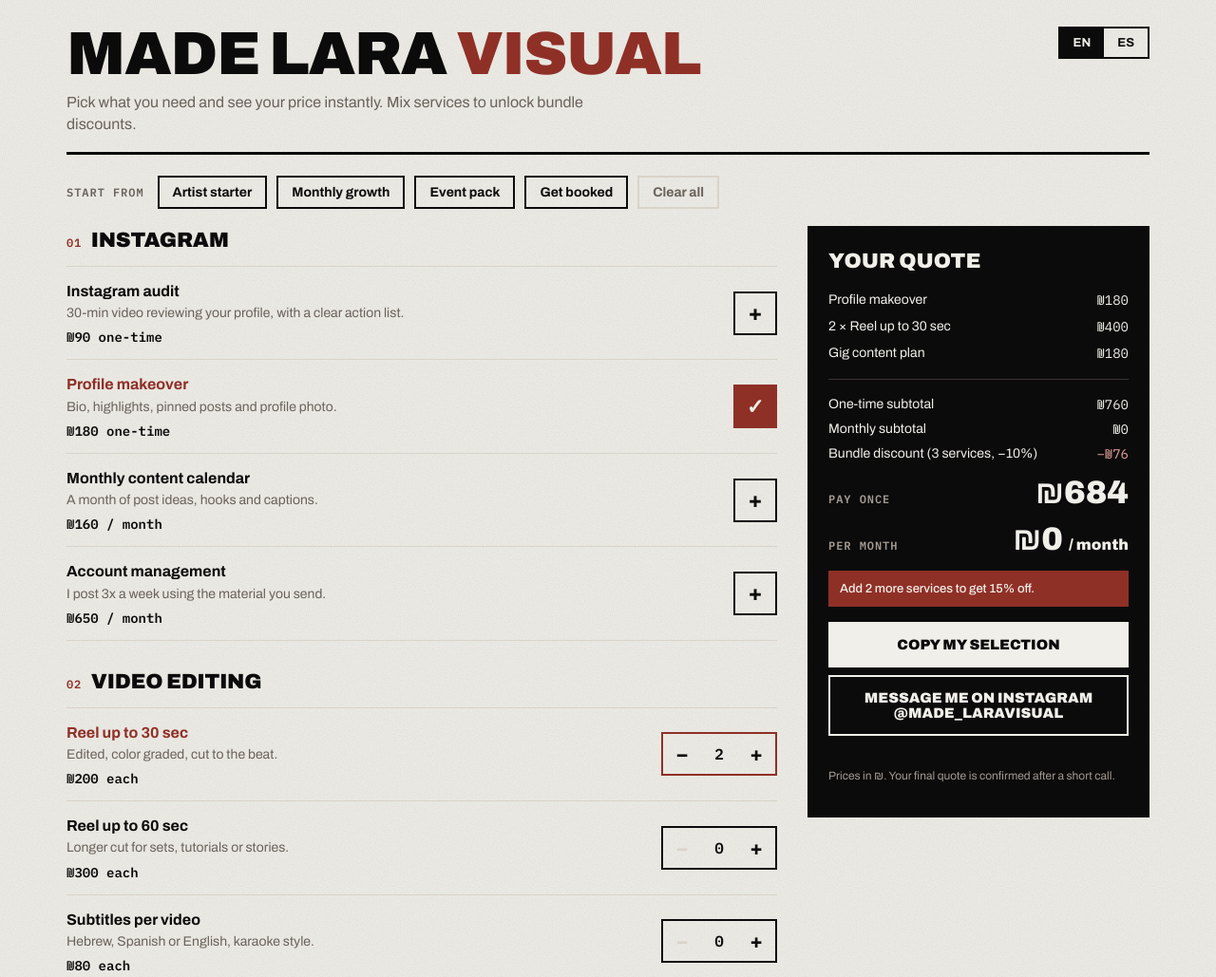
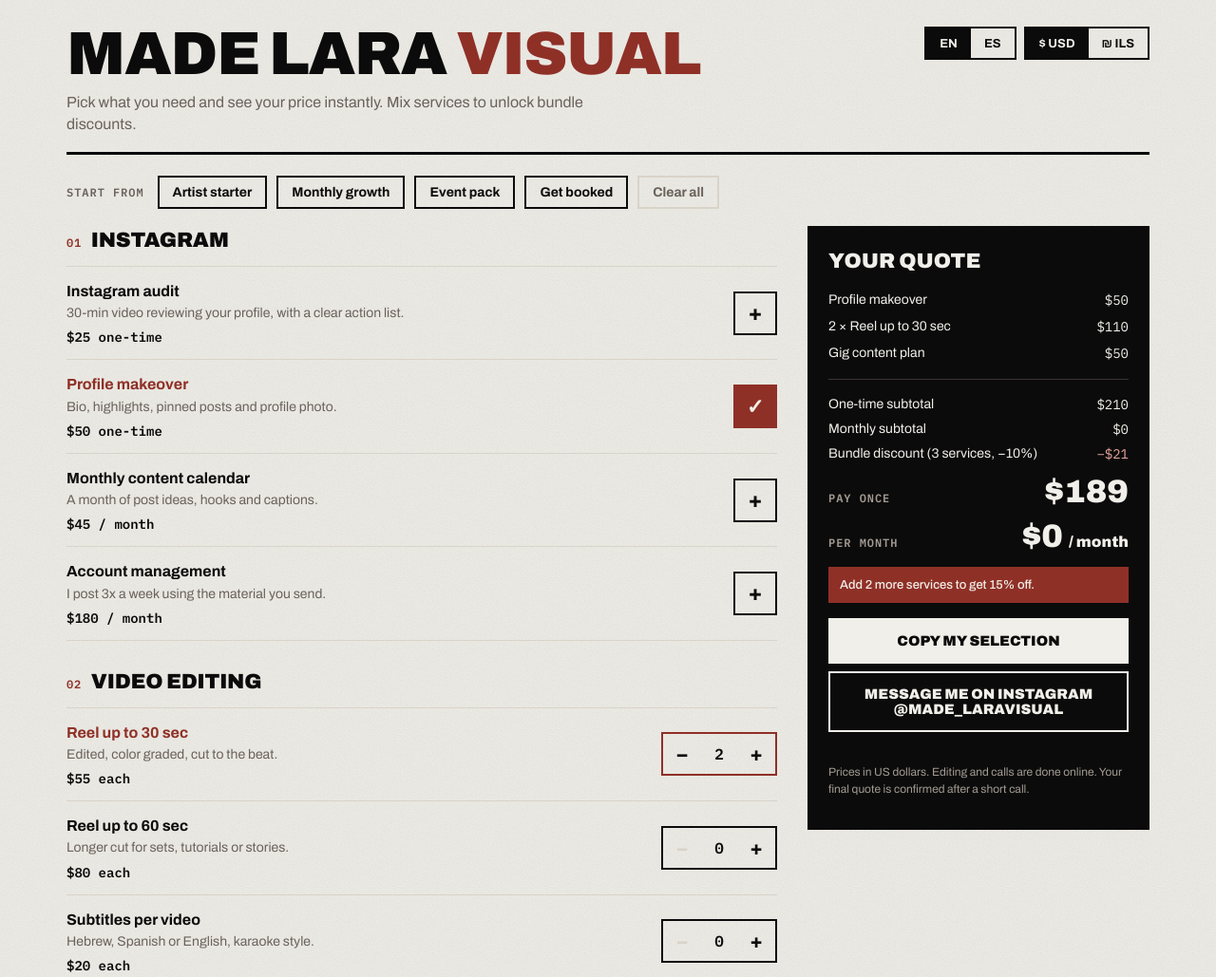
Before and after one commit to LaraZM/LaraZM.github.io, a plain HTML site: page servicios/index.html in a window 1280 px wide. Shown: the top 1029 px of the page at 95% size. Drawn offline with Linux system fonts and the light colour scheme.

Commit message:
Servicios: selector de moneda USD/ILS con precios en dólares
Co-Authored-By: Claude Opus 5.5 <noreply@anthropic.com>

```diff
--- a/servicios/index.html
+++ b/servicios/index.html
@@ -32,6 +32,7 @@ header{display:flex;justify-content:space-between;align-items:flex-start;gap:16p
 .brand{font-family:var(--display);font-weight:900;text-transform:uppercase;letter-spacing:-.02em;line-height:.9;font-size:clamp(34px,6vw,64px);margin:0;text-wrap:balance}
 .brand span{color:var(--red)}
 .sub{margin:10px 0 0;color:var(--muted);max-width:60ch}
+.controls{display:flex;gap:8px;flex-wrap:wrap}
 .lang{display:flex;border:2px solid var(--ink)}
 .lang button{font:700 13px var(--body);padding:8px 14px;background:transparent;border:0;cursor:pointer;color:var(--ink)}
 .lang button[aria-pressed="true"]{background:var(--ink);color:var(--paper)}
@@ -105,9 +106,15 @@ aside h2{font-family:var(--display);font-weight:900;text-transform:uppercase;fon
       <h1 class="brand">Made Lara <span>Visual</span></h1>
       <p class="sub" id="t-sub"></p>
     </div>
-    <div class="lang" role="group" aria-label="Language">
-      <button id="lang-en" type="button" aria-pressed="true">EN</button>
-      <button id="lang-es" type="button" aria-pressed="false">ES</button>
+    <div class="controls">
+      <div class="lang" role="group" aria-label="Language">
+        <button id="lang-en" type="button" aria-pressed="true">EN</button>
+        <button id="lang-es" type="button" aria-pressed="false">ES</button>
+      </div>
+      <div class="lang" role="group" aria-label="Currency">
+        <button id="cur-usd" type="button" aria-pressed="true">$ USD</button>
+        <button id="cur-ils" type="button" aria-pressed="false">₪ ILS</button>
+      </div>
     </div>
   </header>
 
@@ -137,33 +144,33 @@ aside h2{font-family:var(--display);font-weight:900;text-transform:uppercase;fon
 <div class="bar"><div class="t" id="barTotal"></div><a href="#quote" id="t-bar"></a></div>
 
 <script>
-/* ===== Edit prices here (₪). unit: "once" | "month". qty: true = can choose quantity ===== */
+/* ===== Edit prices here. price = ₪, usd = US dollars. unit: "once" | "month". qty: true = can choose quantity ===== */
 const SERVICES = [
   {cat:"ig", items:[
-    {id:"ig-audit", price:90, unit:"once", en:["Instagram audit","30-min video reviewing your profile, with a clear action list."], es:["Auditoría de Instagram","Video de 30 min revisando tu perfil, con lista de acciones."]},
-    {id:"ig-makeover", price:180, unit:"once", en:["Profile makeover","Bio, highlights, pinned posts and profile photo."], es:["Makeover de perfil","Bio, highlights, posts fijados y foto de perfil."]},
-    {id:"ig-calendar", price:160, unit:"month", en:["Monthly content calendar","A month of post ideas, hooks and captions."], es:["Calendario mensual","Un mes de ideas, hooks y captions."]},
-    {id:"ig-manage", price:650, unit:"month", en:["Account management","I post 3x a week using the material you send."], es:["Gestión de la cuenta","Publico 3 veces por semana con el material que me envíes."]}
+    {id:"ig-audit", price:90, usd:25, unit:"once", en:["Instagram audit","30-min video reviewing your profile, with a clear action list."], es:["Auditoría de Instagram","Video de 30 min revisando tu perfil, con lista de acciones."]},
+    {id:"ig-makeover", price:180, usd:50, unit:"once", en:["Profile makeover","Bio, highlights, pinned posts and profile photo."], es:["Makeover de perfil","Bio, highlights, posts fijados y foto de perfil."]},
+    {id:"ig-calendar", price:160, usd:45, unit:"month", en:["Monthly content calendar","A month of post ideas, hooks and captions."], es:["Calendario mensual","Un mes de ideas, hooks y captions."]},
+    {id:"ig-manage", price:650, usd:180, unit:"month", en:["Account management","I post 3x a week using the material you send."], es:["Gestión de la cuenta","Publico 3 veces por semana con el material que me envíes."]}
   ]},
   {cat:"video", items:[
-    {id:"reel30", price:200, unit:"once", qty:true, video:true, en:["Reel up to 30 sec","Edited, color graded, cut to the beat."], es:["Reel de hasta 30 seg","Editado, con color y cortado al beat."]},
-    {id:"reel60", price:300, unit:"once", qty:true, video:true, en:["Reel up to 60 sec","Longer cut for sets, tutorials or stories."], es:["Reel de hasta 60 seg","Corte más largo para sets, tutoriales o historias."]},
-    {id:"subs", price:80, unit:"once", qty:true, video:true, en:["Subtitles per video","Hebrew, Spanish or English, karaoke style."], es:["Subtítulos por video","Hebreo, español o inglés, estilo karaoke."]},
-    {id:"aftermovie", price:700, unit:"once", qty:true, video:true, en:["Event aftermovie","1–2 min film from your event footage."], es:["Aftermovie de evento","Video de 1–2 min con el material de tu evento."]}
+    {id:"reel30", price:200, usd:55, unit:"once", qty:true, video:true, en:["Reel up to 30 sec","Edited, color graded, cut to the beat."], es:["Reel de hasta 30 seg","Editado, con color y cortado al beat."]},
+    {id:"reel60", price:300, usd:80, unit:"once", qty:true, video:true, en:["Reel up to 60 sec","Longer cut for sets, tutorials or stories."], es:["Reel de hasta 60 seg","Corte más largo para sets, tutoriales o historias."]},
+    {id:"subs", price:80, usd:20, unit:"once", qty:true, video:true, en:["Subtitles per video","Hebrew, Spanish or English, karaoke style."], es:["Subtítulos por video","Hebreo, español o inglés, estilo karaoke."]},
+    {id:"aftermovie", price:700, usd:190, unit:"once", qty:true, video:true, en:["Event aftermovie","1–2 min film from your event footage."], es:["Aftermovie de evento","Video de 1–2 min con el material de tu evento."]}
   ]},
   {cat:"photo", items:[
-    {id:"retouch", price:15, unit:"once", qty:true, step:10, en:["Photo retouching","Per photo, sold in sets of 10."], es:["Retoque de fotos","Por foto, en sets de 10."]},
-    {id:"presets", price:69, unit:"once", en:["Club Light presets","15 Lightroom presets made for dark venues."], es:["Presets Club Light","15 presets de Lightroom para lugares oscuros."]}
+    {id:"retouch", price:15, usd:4, unit:"once", qty:true, step:10, en:["Photo retouching","Per photo, sold in sets of 10."], es:["Retoque de fotos","Por foto, en sets de 10."]},
+    {id:"presets", price:69, usd:19, unit:"once", en:["Club Light presets","15 Lightroom presets made for dark venues."], es:["Presets Club Light","15 presets de Lightroom para lugares oscuros."]}
   ]},
   {cat:"coach", items:[
-    {id:"gigplan", price:180, unit:"once", en:["Gig content plan","30-min call: shot list, who films, 3 posts planned."], es:["Plan de contenido para tu gig","Llamada de 30 min: lista de tomas, quién filma, 3 posts planeados."]},
-    {id:"creative", price:350, unit:"once", en:["Creative direction session","60-min call plus a moodboard for your image."], es:["Sesión de dirección creativa","Llamada de 60 min más un moodboard de tu imagen."]},
-    {id:"lesson", price:180, unit:"once", qty:true, en:["1:1 editing lesson","60 min of CapCut, DaVinci or Lightroom."], es:["Clase de edición 1:1","60 min de CapCut, DaVinci o Lightroom."]},
-    {id:"club", price:300, unit:"month", en:["Content Club","Monthly group call plus feedback on WhatsApp."], es:["Club de Contenido","Llamada grupal mensual más feedback por WhatsApp."]}
+    {id:"gigplan", price:180, usd:50, unit:"once", en:["Gig content plan","30-min call: shot list, who films, 3 posts planned."], es:["Plan de contenido para tu gig","Llamada de 30 min: lista de tomas, quién filma, 3 posts planeados."]},
+    {id:"creative", price:350, usd:95, unit:"once", en:["Creative direction session","60-min call plus a moodboard for your image."], es:["Sesión de dirección creativa","Llamada de 60 min más un moodboard de tu imagen."]},
+    {id:"lesson", price:180, usd:50, unit:"once", qty:true, en:["1:1 editing lesson","60 min of CapCut, DaVinci or Lightroom."], es:["Clase de edición 1:1","60 min de CapCut, DaVinci o Lightroom."]},
+    {id:"club", price:300, usd:80, unit:"month", en:["Content Club","Monthly group call plus feedback on WhatsApp."], es:["Club de Contenido","Llamada grupal mensual más feedback por WhatsApp."]}
   ]},
   {cat:"brand", items:[
-    {id:"epk", price:450, unit:"once", en:["EPK press kit","One-page kit to get booked: bio, photos, links, rider."], es:["Press kit (EPK)","Kit de una página para conseguir fechas: bio, fotos, links, rider."]},
-    {id:"brandboard", price:450, unit:"once", en:["Mini brand board","Your colors, type and photo style in one page."], es:["Mini brand board","Tus colores, tipografía y estilo de fotos en una página."]}
+    {id:"epk", price:450, usd:120, unit:"once", en:["EPK press kit","One-page kit to get booked: bio, photos, links, rider."], es:["Press kit (EPK)","Kit de una página para conseguir fechas: bio, fotos, links, rider."]},
+    {id:"brandboard", price:450, usd:120, unit:"once", en:["Mini brand board","Your colors, type and photo style in one page."], es:["Mini brand board","Tus colores, tipografía y estilo de fotos en una página."]}
   ]}
 ];
 const PRESETS = [
@@ -174,42 +181,46 @@ const PRESETS = [
 ];
 const DISCOUNTS = [{min:5, pct:15},{min:3, pct:10}]; // by number of different services
 const EXPRESS_PCT = 25;
-const CLIP_PICK = {id:"clippick", price:40, unit:"once", qty:true, en:["Clip pick + hook & caption","I choose your best clips and write the hook and caption."], es:["Selección de clips + hook y caption","Elijo tus mejores clips y escribo el hook y el caption."]}; // added to video editing when 48h delivery is chosen
+const CLIP_PICK = {id:"clippick", price:40, usd:10, unit:"once", qty:true, en:["Clip pick + hook & caption","I choose your best clips and write the hook and caption."], es:["Selección de clips + hook y caption","Elijo tus mejores clips y escribo el hook y el caption."]}; // added to video editing when 48h delivery is chosen
 
 const T = {
   en:{sub:"Pick what you need and see your price instantly. Mix services to unlock bundle discounts.",
     presets:"Start from", clear:"Clear all", cats:{ig:"Instagram",video:"Video editing",photo:"Photo",coach:"Strategy & coaching",brand:"Brand"},
     once:"one-time", month:"/ month", each:"each", per:"per photo",
-    opts:"Delivery & extras", std:"Standard · 5 days", exp:"Express · 48h (+25% on video)", clip:"Add clip pick + hook & caption to every reel (+₪40 per reel)",
+    opts:"Delivery & extras", std:"Standard · 5 days", exp:"Express · 48h (+25% on video)", clip:p=>`Add clip pick + hook & caption to every reel (+${p} per reel)`,
     yourquote:"Your quote", none:"Nothing selected yet.", onesub:"One-time subtotal", monsub:"Monthly subtotal",
     disc:(n,p)=>`Bundle discount (${n} services, −${p}%)`, nodisc:"Bundle discount",
     onetotal:"Pay once", montotal:"Per month",
     tip0:"Add 3 different services to get 10% off.", tip1:(k)=>`Add ${k} more service${k>1?"s":""} to get 15% off.`, tip2:"You have the best bundle price: 15% off.",
     copy:"Copy my selection", copied:"Copied. Paste it in your message to me.", copyfail:"Copy didn't work here. Select the text in the quote and copy it by hand.",
-    dm:"Message me on Instagram @made_laravisual", fine:"Prices in ₪. Your final quote is confirmed after a short call.", bar:"See quote",
+    dm:"Message me on Instagram @made_laravisual", fine:{ils:"Prices in ₪. Your final quote is confirmed after a short call.", usd:"Prices in US dollars. Editing and calls are done online. Your final quote is confirmed after a short call."}, bar:"See quote",
     msgHead:"Hi Lara! This is the package I'd like:", msgDelivery:"Delivery", express:"Express 48h", standard:"Standard 5 days"},
   es:{sub:"Elegí lo que necesitás y mirá el precio al instante. Combiná servicios para desbloquear descuentos.",
     presets:"Empezá con", clear:"Borrar todo", cats:{ig:"Instagram",video:"Edición de video",photo:"Foto",coach:"Estrategia y coaching",brand:"Marca"},
     once:"pago único", month:"/ mes", each:"c/u", per:"por foto",
-    opts:"Entrega y extras", std:"Estándar · 5 días", exp:"Express · 48h (+25% en video)", clip:"Sumar selección de clips + hook y caption a cada reel (+₪40 por reel)",
+    opts:"Entrega y extras", std:"Estándar · 5 días", exp:"Express · 48h (+25% en video)", clip:p=>`Sumar selección de clips + hook y caption a cada reel (+${p} por reel)`,
     yourquote:"Tu presupuesto", none:"Todavía no elegiste nada.", onesub:"Subtotal pago único", monsub:"Subtotal mensual",
     disc:(n,p)=>`Descuento por paquete (${n} servicios, −${p}%)`, nodisc:"Descuento por paquete",
     onetotal:"Pago único", montotal:"Por mes",
     tip0:"Sumá 3 servicios distintos y tenés 10% off.", tip1:(k)=>`Sumá ${k} servicio${k>1?"s":""} más y tenés 15% off.`, tip2:"Tenés el mejor precio de paquete: 15% off.",
     copy:"Copiar mi selección", copied:"Copiado. Pegalo en tu mensaje para mí.", copyfail:"No se pudo copiar acá. Seleccioná el texto del presupuesto y copialo a mano.",
-    dm:"Escribime por Instagram @made_laravisual", fine:"Precios en ₪. El presupuesto final se confirma en una llamada corta.", bar:"Ver presupuesto",
+    dm:"Escribime por Instagram @made_laravisual", fine:{ils:"Precios en ₪. El presupuesto final se confirma en una llamada corta.", usd:"Precios en dólares estadounidenses. La edición y las llamadas son online. El presupuesto final se confirma en una llamada corta."}, bar:"Ver presupuesto",
     msgHead:"¡Hola Lara! Este es el paquete que quiero:", msgDelivery:"Entrega", express:"Express 48h", standard:"Estándar 5 días"}
 };
 
-let lang = "en";
+const store = {get:k=>{try{return localStorage.getItem(k);}catch(e){return null;}}, set:(k,v)=>{try{localStorage.setItem(k,v);}catch(e){}}};
+const navLang = (navigator.language||"en").slice(0,2);
+let lang = ["en","es"].includes(store.get("mlv-lang")) ? store.get("mlv-lang") : (navLang==="es" ? "es" : "en");
+let cur = ["usd","ils"].includes(store.get("mlv-cur")) ? store.get("mlv-cur") : (navLang==="he" ? "ils" : "usd");
 let sel = {...PRESETS[0].sel};
 let express = false;
 let clipPick = false;
 const byId = {}; SERVICES.forEach(c=>c.items.forEach(i=>{i.cat=c.cat; byId[i.id]=i;}));
-const fmt = n => "₪" + Math.round(n).toLocaleString("en-US");
+const cost = it => cur==="usd" ? it.usd : it.price;
+const fmt = n => (cur==="usd" ? "$" : "₪") + Math.round(n).toLocaleString("en-US");
 const $ = id => document.getElementById(id);
 
-function unitPrice(it){ return it.price * (express && it.video ? 1 + EXPRESS_PCT/100 : 1); }
+function unitPrice(it){ return cost(it) * (express && it.video ? 1 + EXPRESS_PCT/100 : 1); }
 
 function renderPresets(){
   const t=T[lang]; const box=$("presets"); box.innerHTML="";
@@ -229,7 +240,7 @@ function renderServices(){
       const q=sel[it.id]||0; const row=document.createElement("div"); row.className="item"+(q?" on":"");
       const unitTxt = it.unit==="month" ? t.month : (it.step ? t.per : (it.qty ? t.each : t.once));
       const exp = express && it.video ? ` <em>+${EXPRESS_PCT}%</em>` : "";
-      row.innerHTML=`<div><div class="name">${it[lang][0]}</div><div class="desc">${it[lang][1]}</div><div class="price">${fmt(it.price)} ${unitTxt}${exp}</div></div>`;
+      row.innerHTML=`<div><div class="name">${it[lang][0]}</div><div class="desc">${it[lang][1]}</div><div class="price">${fmt(cost(it))} ${unitTxt}${exp}</div></div>`;
       const ctl=document.createElement("div");
       if(it.qty){
         const step=it.step||1;
@@ -252,7 +263,7 @@ function renderServices(){
   o.innerHTML=`<h2>${t.opts}</h2><div class="radio">
     <label><input type="radio" name="delivery" id="d-std" ${express?"":"checked"}> ${t.std}</label>
     <label><input type="radio" name="delivery" id="d-exp" ${express?"checked":""}> ${t.exp}</label></div>
-    <div class="radio"><label><input type="checkbox" id="x-clip" ${clipPick?"checked":""}> ${t.clip}</label></div>`;
+    <div class="radio"><label><input type="checkbox" id="x-clip" ${clipPick?"checked":""}> ${t.clip(fmt(cost(CLIP_PICK)))}</label></div>`;
   main.appendChild(o);
   $("d-std").onchange=()=>{express=false; renderServices(); calc();};
   $("d-exp").onchange=()=>{express=true; renderServices(); calc();};
@@ -267,7 +278,7 @@ function compute(){
     lines.push({it,q,amt}); });
   const n=lines.length;
   const reels=(sel["reel30"]||0)+(sel["reel60"]||0);
-  if(clipPick && reels){ const amt=CLIP_PICK.price*reels; one+=amt; lines.push({it:CLIP_PICK,q:reels,amt}); }
+  if(clipPick && reels){ const amt=cost(CLIP_PICK)*reels; one+=amt; lines.push({it:CLIP_PICK,q:reels,amt}); }
   const d=DISCOUNTS.find(x=>n>=x.min); const pct=d?d.pct:0;
   return {one,mon,lines,n,pct, oneT:one*(1-pct/100), monT:mon*(1-pct/100), saved:(one+mon)*pct/100};
 }
@@ -280,7 +291,7 @@ function calc(){
     li.innerHTML=`<span>${qty}${it[lang][0]}</span><span>${fmt(amt)}${it.unit==="month"?" "+t.month:""}</span>`; ul.appendChild(li); });
   $("oneSub").textContent=fmt(r.one); $("monSub").textContent=fmt(r.mon);
   $("discLabel").textContent = r.pct ? t.disc(r.n,r.pct) : t.nodisc;
-  $("discVal").textContent = r.pct ? "−"+fmt(r.saved) : "₪0";
+  $("discVal").textContent = r.pct ? "−"+fmt(r.saved) : fmt(0);
   $("oneTotal").innerHTML=fmt(r.oneT); $("monTotal").innerHTML=fmt(r.monT)+` <small>${t.month}</small>`;
   $("tip").textContent = r.n>=5 ? t.tip2 : (r.n>=3 ? t.tip1(5-r.n) : (r.n===2 ? t.tip1(1).replace("15","10") : t.tip0));
   $("barTotal").innerHTML = `<small>${t.onetotal} · ${t.montotal}</small>${fmt(r.oneT)} · ${fmt(r.monT)}`;
@@ -296,14 +307,17 @@ function message(){
 function applyLang(){
   const t=T[lang]; document.documentElement.lang=lang;
   $("lang-en").setAttribute("aria-pressed", lang==="en"); $("lang-es").setAttribute("aria-pressed", lang==="es");
+  $("cur-usd").setAttribute("aria-pressed", cur==="usd"); $("cur-ils").setAttribute("aria-pressed", cur==="ils");
   $("t-sub").textContent=t.sub; $("t-yourquote").textContent=t.yourquote; $("t-onesub").textContent=t.onesub; $("t-monsub").textContent=t.monsub;
   $("t-onetotal").textContent=t.onetotal; $("t-montotal").textContent=t.montotal; $("copyBtn").textContent=t.copy; $("dmLink").textContent=t.dm;
-  $("t-fine").textContent=t.fine; $("t-bar").textContent=t.bar; $("status").textContent="";
+  $("t-fine").textContent=t.fine[cur]; $("t-bar").textContent=t.bar; $("status").textContent="";
   renderPresets(); renderServices(); calc();
 }
 
-$("lang-en").onclick=()=>{lang="en"; applyLang();};
-$("lang-es").onclick=()=>{lang="es"; applyLang();};
+$("lang-en").onclick=()=>{lang="en"; store.set("mlv-lang","en"); applyLang();};
+$("lang-es").onclick=()=>{lang="es"; store.set("mlv-lang","es"); applyLang();};
+$("cur-usd").onclick=()=>{cur="usd"; store.set("mlv-cur","usd"); applyLang();};
+$("cur-ils").onclick=()=>{cur="ils"; store.set("mlv-cur","ils"); applyLang();};
 $("copyBtn").onclick=async()=>{ try{ await navigator.clipboard.writeText(message()); $("status").textContent=T[lang].copied; } catch(e){ $("status").textContent=T[lang].copyfail; } };
 applyLang();
 </script>
```
